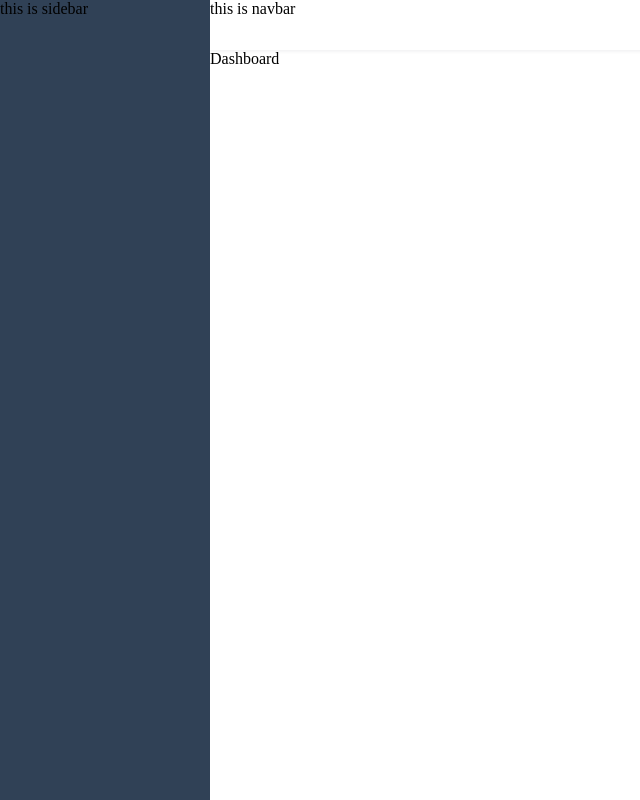
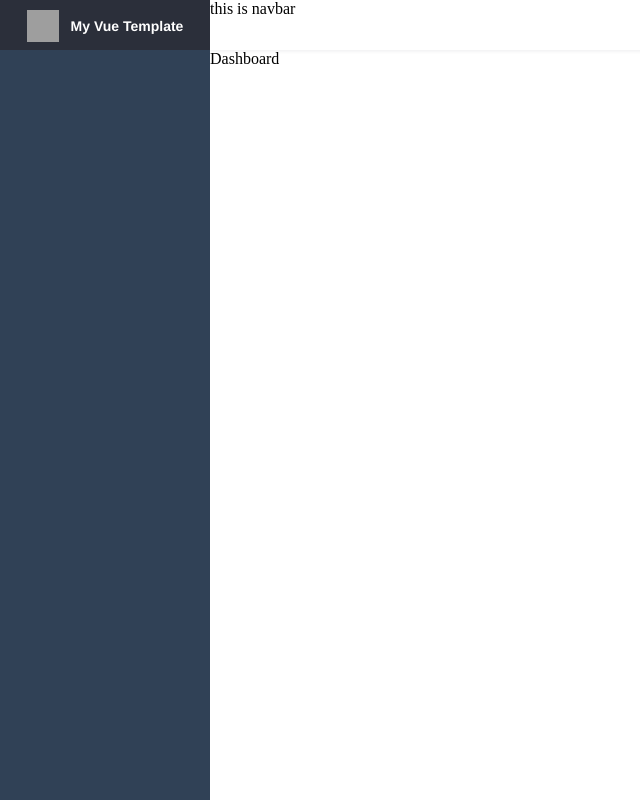
Before and after one commit to dukecheng/my-vue-template, a Vue app: page /dashboard in a window 1280 px wide. Shown: the whole page, without its empty margins (0-640 px from the left). Built offline with nearby package versions, Linux system fonts and the light colour scheme; grey boxes are pictures that could not be loaded.

Commit message:
添加settings & logo

```diff
--- a/public/index.html
+++ b/public/index.html
@@ -2,14 +2,14 @@
 <html lang="en">
   <head>
     <meta charset="utf-8">
-    <meta http-equiv="X-UA-Compatible" content="IE=edge">
-    <meta name="viewport" content="width=device-width,initial-scale=1.0">
+    <meta http-equiv="X-UA-Compatible" content="IE=edge,chrome=1">
+    <meta name="viewport" content="width=device-width, initial-scale=1, maximum-scale=1, user-scalable=no">
     <link rel="icon" href="<%= BASE_URL %>favicon.ico">
-    <title>my-vue-template</title>
+    <title><%= webpackConfig.name %></title>
   </head>
   <body>
     <noscript>
-      <strong>We're sorry but my-vue-template doesn't work properly without JavaScript enabled. Please enable it to continue.</strong>
+      <strong>We're sorry but <%= webpackConfig.name %> doesn't work properly without JavaScript enabled. Please enable it to continue.</strong>
     </noscript>
     <div id="app"></div>
     <!-- built files will be auto injected -->
--- /dev/null
+++ b/src/layout/components/Sidebar/Logo.vue
@@ -0,0 +1,82 @@
+<template>
+  <div class="sidebar-logo-container" :class="{'collapse':collapse}">
+    <transition name="sidebarLogoFade">
+      <router-link v-if="collapse" key="collapse" class="sidebar-logo-link" to="/">
+        <img v-if="logo" :src="logo" class="sidebar-logo">
+        <h1 v-else class="sidebar-title">{{ title }} </h1>
+      </router-link>
+      <router-link v-else key="expand" class="sidebar-logo-link" to="/">
+        <img v-if="logo" :src="logo" class="sidebar-logo">
+        <h1 class="sidebar-title">{{ title }} </h1>
+      </router-link>
+    </transition>
+  </div>
+</template>
+
+<script>
+export default {
+  name: 'SidebarLogo',
+  props: {
+    collapse: {
+      type: Boolean,
+      required: true
+    }
+  },
+  data() {
+    return {
+      title: this.$store.state.settings.title,
+      logo: 'https://wpimg.wallstcn.com/69a1c46c-eb1c-4b46-8bd4-e9e686ef5251.png'
+    }
+  }
+}
+</script>
+
+<style lang="scss" scoped>
+.sidebarLogoFade-enter-active {
+  transition: opacity 1.5s;
+}
+
+.sidebarLogoFade-enter,
+.sidebarLogoFade-leave-to {
+  opacity: 0;
+}
+
+.sidebar-logo-container {
+  position: relative;
+  width: 100%;
+  height: 50px;
+  line-height: 50px;
+  background: #2b2f3a;
+  text-align: center;
+  overflow: hidden;
+
+  & .sidebar-logo-link {
+    height: 100%;
+    width: 100%;
+
+    & .sidebar-logo {
+      width: 32px;
+      height: 32px;
+      vertical-align: middle;
+      margin-right: 12px;
+    }
+
+    & .sidebar-title {
+      display: inline-block;
+      margin: 0;
+      color: #fff;
+      font-weight: 600;
+      line-height: 50px;
+      font-size: 14px;
+      font-family: Avenir, Helvetica Neue, Arial, Helvetica, sans-serif;
+      vertical-align: middle;
+    }
+  }
+
+  &.collapse {
+    .sidebar-logo {
+      margin-right: 0px;
+    }
+  }
+}
+</style>
--- a/src/layout/components/Sidebar/index.vue
+++ b/src/layout/components/Sidebar/index.vue
@@ -1,5 +1,15 @@
 <template>
-  <div class="navbar">
-    <span>this is sidebar</span>
+  <div :class="{'has-logo':showLogo}">
+    <logo v-if="showLogo" :collapse="isCollapse" />
   </div>
 </template>
+<script>
+import Logo from './Logo'
+export default {
+  components: { Logo }, computed: {
+    showLogo() {
+      return this.$store.state.settings.sidebarLogo
+    }
+  }
+}
+</script>
--- a/src/layout/index.vue
+++ b/src/layout/index.vue
@@ -2,7 +2,7 @@
   <div class="app-wrapper">
     <sidebar class="sidebar-container" />
     <div class="main-container">
-      <div class="fixed-header">
+      <div :class="{'fixed-header':fixedHeader}">
         <navbar />
       </div>
       <app-main />
@@ -18,6 +18,11 @@ export default {
     Navbar,
     Sidebar,
     AppMain
+  },
+  computed: {
+    fixedHeader() {
+      return this.$store.state.settings.fixedHeader
+    }
   }
 }
 </script>
--- a/src/settings.js
+++ b/src/settings.js
@@ -1,16 +1,16 @@
 module.exports = {
 
-    title: 'Vue Admin Template',
+  title: 'My Vue Template',
 
   /**
    * @type {boolean} true | false
    * @description Whether fix the header
    */
-    fixedHeader: false,
+  fixedHeader: true,
 
   /**
    * @type {boolean} true | false
    * @description Whether show the logo in sidebar
    */
-    sidebarLogo: false
+  sidebarLogo: true
 }
--- /dev/null
+++ b/src/store/getters.js
@@ -0,0 +1,8 @@
+const getters = {
+    // sidebar: state => state.app.sidebar,
+    // device: state => state.app.device,
+    // token: state => state.user.token,
+    // avatar: state => state.user.avatar,
+    // name: state => state.user.name
+}
+export default getters
--- a/src/store/index.js
+++ b/src/store/index.js
@@ -1,16 +1,17 @@
 import Vue from 'vue'
 import Vuex from 'vuex'
+import getters from './getters'
+import settings from './modules/settings'
 
 Vue.use(Vuex)
 
-export default new Vuex.Store({
-  state: {
+const store = new Vuex.Store({
+  modules: {
+    // app,
+    settings
+    // user
+  },
+  getters
+})
 
-  },
-  mutations: {
-
-  },
-  actions: {
-
-  }
-})
+export default store
--- /dev/null
+++ b/src/store/modules/settings.js
@@ -0,0 +1,31 @@
+import defaultSettings from '@/settings'
+
+const { showSettings, fixedHeader, sidebarLogo, title } = defaultSettings
+
+const state = {
+  showSettings: showSettings,
+  fixedHeader: fixedHeader,
+  sidebarLogo: sidebarLogo,
+  title: title
+}
+
+const mutations = {
+  CHANGE_SETTING: (state, { key, value }) => {
+    if (state.hasOwnProperty(key)) {
+      state[key] = value
+    }
+  }
+}
+
+const actions = {
+  changeSetting({ commit }, data) {
+    commit('CHANGE_SETTING', data)
+  }
+}
+
+export default {
+  namespaced: true,
+  state,
+  mutations,
+  actions
+}
--- a/src/styles/variables.scss
+++ b/src/styles/variables.scss
@@ -1,13 +1,13 @@
 // sidebar
-$menuText:#bfcbd9;
-$menuActiveText:#409EFF;
-$subMenuActiveText:#f4f4f5; //https://github.com/ElemeFE/element/issues/12951
+$menuText: #bfcbd9;
+$menuActiveText: #409eff;
+$subMenuActiveText: #f4f4f5; //https://github.com/ElemeFE/element/issues/12951
 
-$menuBg:#304156;
-$menuHover:#263445;
+$menuBg: #304156;
+$menuHover: #263445;
 
-$subMenuBg:#1f2d3d;
-$subMenuHover:#001528;
+$subMenuBg: #1f2d3d;
+$subMenuHover: #001528;
 
 $sideBarWidth: 210px;
 
```
Also changed, not shown: src/styles/mixin.scss (indentation only), 2 other files (tests, documents, lock files or other folders). Lines whose indentation alone changed are shown as unchanged.
